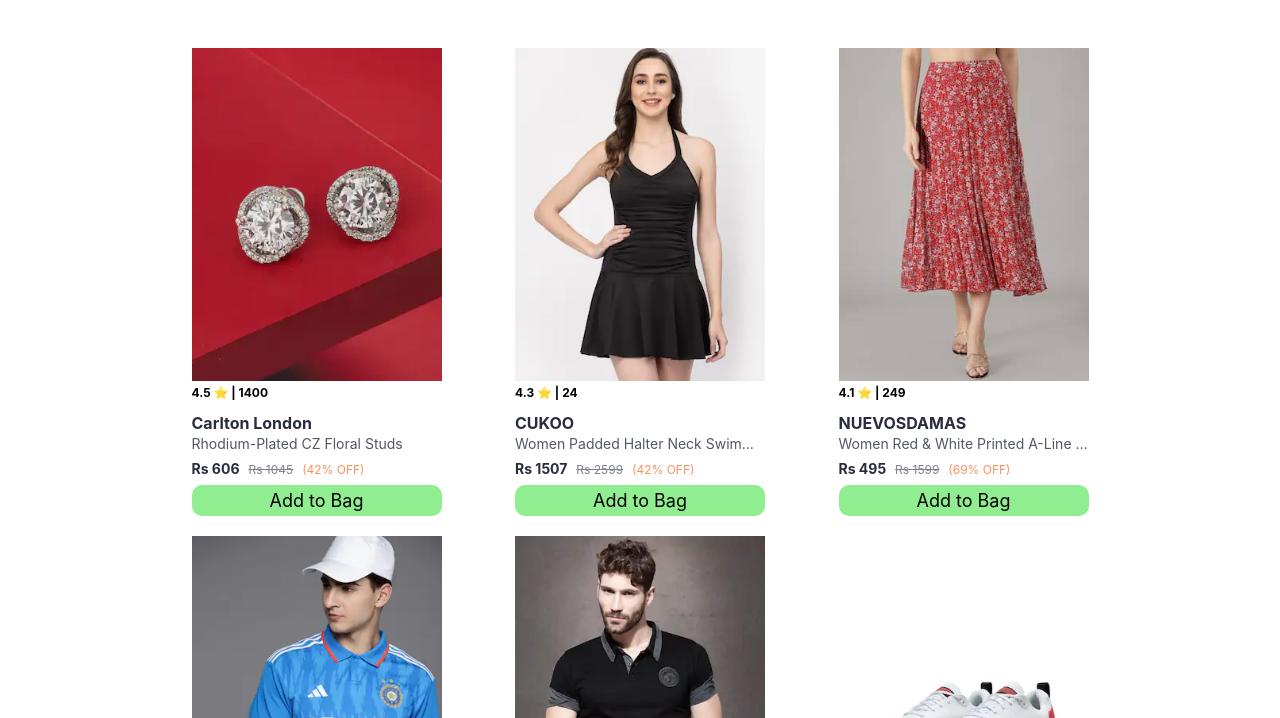
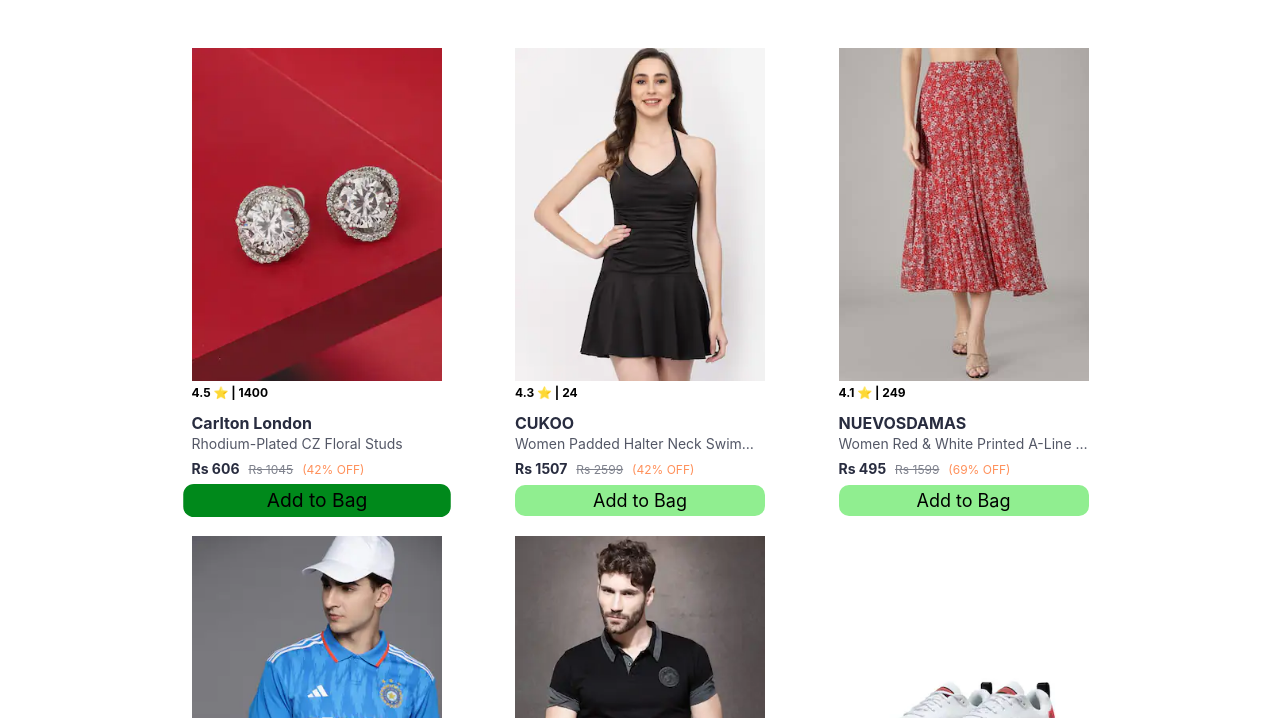
Before and after one commit to krRaviongit/myntra_functional, a plain HTML site: page index.html in a window 1280 px wide. In both pictures the pointer is over the button 316 px from the left and 582 px from the top of the page. Shown: the part 82-800 px from the top of the page. Drawn offline with nearby package versions, Linux system fonts and the light colour scheme.

Commit message:
feat: add hover effect and transition to add bag button

```diff
--- a/css/index.css
+++ b/css/index.css
@@ -314,6 +314,12 @@ header {
   padding: 5px 15px;
   border-radius: 10px;
   cursor: pointer;
+  transition: all 0.3s ease-in-out;
+  text-align: center;
+}
+.btn-add-bag:hover{
+  background-color: #00891b;
+  transform: scale(1.07);
 }
 .bag-item-count{
   background-color: #f16565;
```
